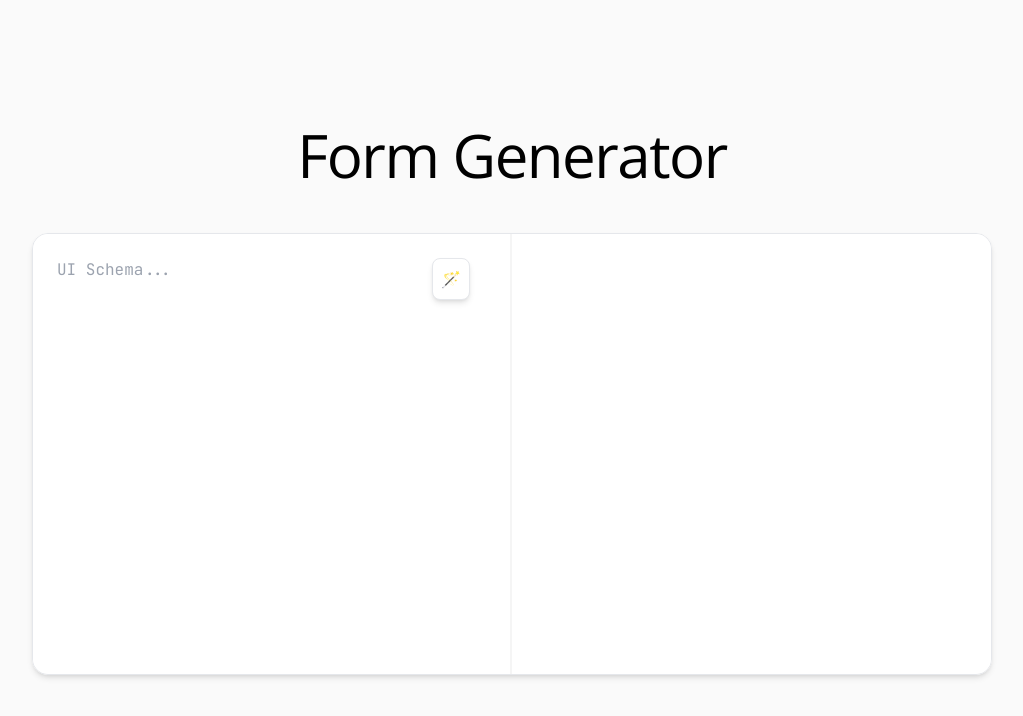
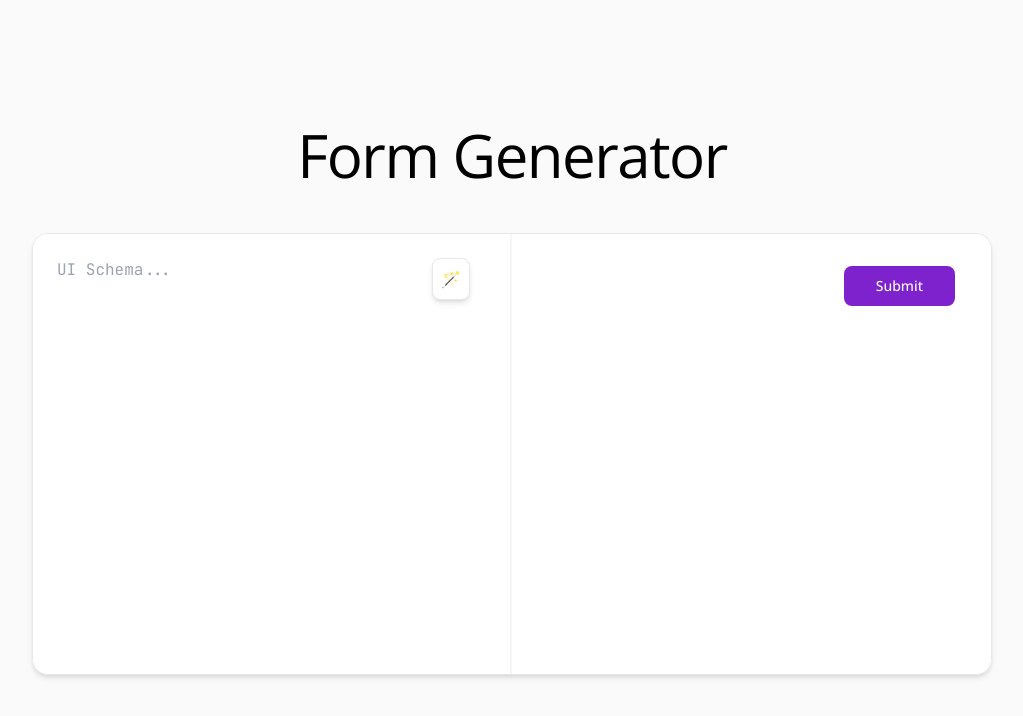
Before and after one commit to StrixROX/JSON-Form-Generator, a Next.js app: page / in a window 1280 px wide. Shown: the top 716 px of the page, without its empty margins (128-1151 px from the left). Built offline with nearby package versions, Linux system fonts and the light colour scheme.

Commit message:
Created form submit button

```diff
--- a/components/FormElements/FormElements.jsx
+++ b/components/FormElements/FormElements.jsx
@@ -4,6 +4,7 @@ import RadioElement from './RadioElement'
 import OptionalFieldGroup from './OptionalFieldGroup'
 import SelectElement from './SelectElement'
 import SwitchElement from './SwitchElement'
+import SubmitButtonElement from './SubmitButtonElement'
 
 export default function generateElement(key, schema, keyPrefix = '') {
 	const type = schema.uiType
@@ -22,6 +23,10 @@ export default function generateElement(key, schema, keyPrefix = '') {
 		return <SelectElement key={key} schema={schema} keyPrefix={keyPrefix} />
 	} else if (type === 'Switch') {
 		return <SwitchElement key={key} schema={schema} keyPrefix={keyPrefix} />
+	} else if (type === 'Submit') {
+		return (
+			<SubmitButtonElement key={key} schema={schema} keyPrefix={keyPrefix} />
+		)
 	} else {
 		return (
 			<p key={key}>
--- /dev/null
+++ b/components/FormElements/SubmitButtonElement.jsx
@@ -0,0 +1,22 @@
+import Description from './Description'
+
+export default function SubmitButtonElement({ schema }) {
+	const { label, description, icon, onClick } = schema
+
+	function clickHandler() {
+		onClick()
+	}
+
+	return (
+		<>
+			<button
+				type="button"
+				className="float-right mx-3 my-2 rounded-lg bg-purple-700 px-8 py-2.5 text-sm font-medium text-white focus:outline-none focus:ring-4 focus:ring-purple-300 hover:bg-purple-800"
+				onClick={clickHandler}>
+				{icon !== '' ? <span className="mr-2">{icon}</span> : null}
+				{label}
+				<Description description={description} />
+			</button>
+		</>
+	)
+}
--- a/components/Preview.jsx
+++ b/components/Preview.jsx
@@ -24,6 +24,10 @@ export default function Preview({ scrollbarStyles, rawSchemaInput }) {
 		keyGroup.forEach(key => removeFormDataKey(key))
 	}
 
+	function onFormSubmit() {
+		console.log(JSON.stringify(formData, null, 2))
+	}
+
 	useEffect(() => {
 		try {
 			setParsedSchema(
@@ -44,10 +48,17 @@ export default function Preview({ scrollbarStyles, rawSchemaInput }) {
 						removeFormDataKey,
 						removeFormDataKeyGroup,
 					}}>
-					{console.log(JSON.stringify(formData, null, 2))}
 					<form
 						className={`${scrollbarStyles} h-full w-full overflow-auto overflow-y-visible`}>
 						{parsedSchema.map((el, key) => generateElement(key, el))}
+						{generateElement('submit_form_button', {
+							label: 'Submit',
+							description: '',
+							icon: '',
+							uiType: 'Submit',
+							jsonKey: 'SUBMIT',
+							onClick: onFormSubmit,
+						})}
 					</form>
 				</FormDataContext.Provider>
 			</div>
```
